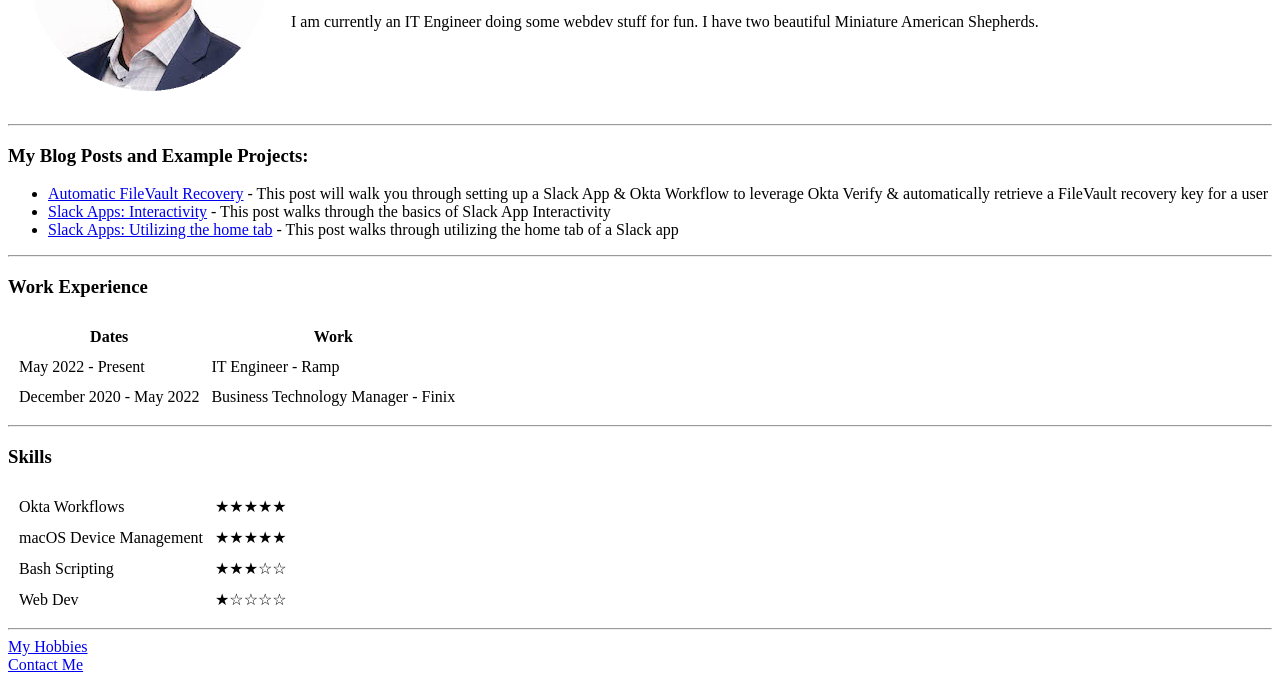
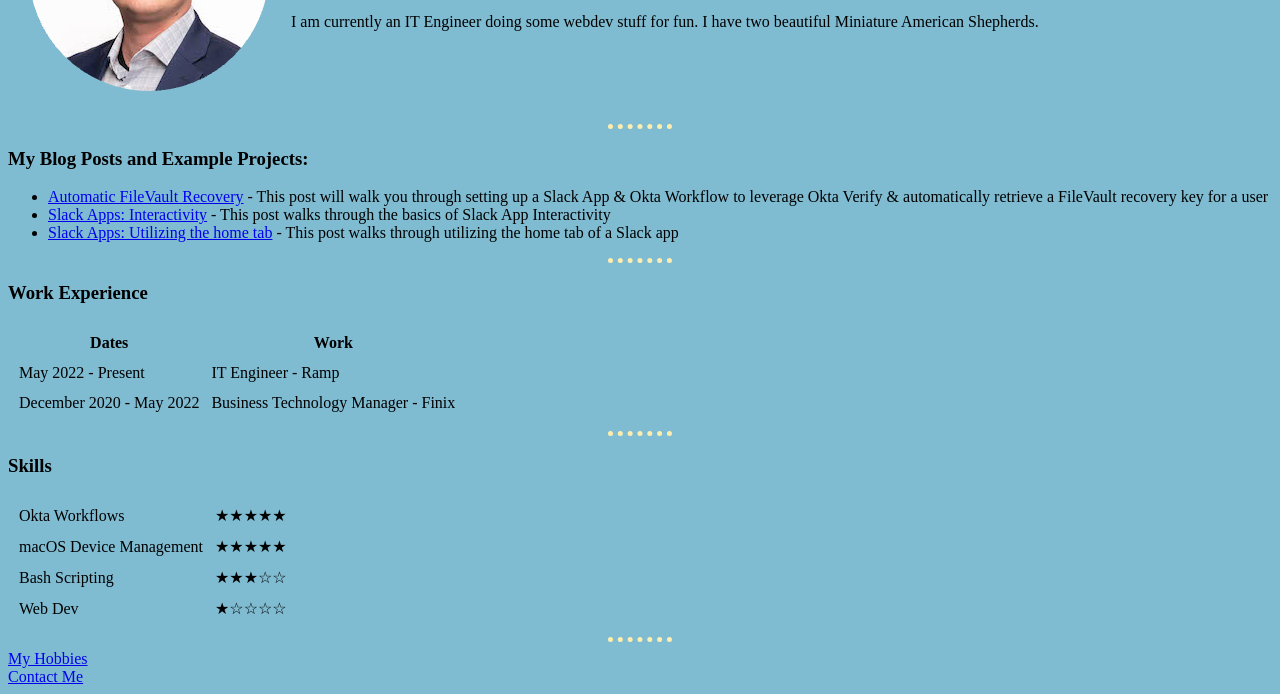
Before and after one commit to DmitriAltum/dmitrialtum.github.io, a plain HTML site: page docs/index.html in a window 1280 px wide. Shown: the part 178-872 px from the top of the page. Drawn offline with Linux system fonts and the light colour scheme; files that its build step writes are made by us from their sources.

Commit message:
Added CSS

```diff
--- /dev/null
+++ b/css/styles.css
@@ -0,0 +1,10 @@
+  body {
+    background-color: #7FBCD2;
+  }
+
+  hr {
+    border-style: dotted none none;
+    width: 5%;
+    border-width: 5px;
+    border-color: #FFEEAF;
+  }
--- a/docs/index.html
+++ b/docs/index.html
@@ -4,6 +4,7 @@
 <head>
   <meta charset="utf-8">
   <title>Dmitri's Personal Site</title>
+  <link rel="stylesheet" href="css/styles.css">
 </head>
 
 <body>
```
Also changed, not shown: 1 other file.
